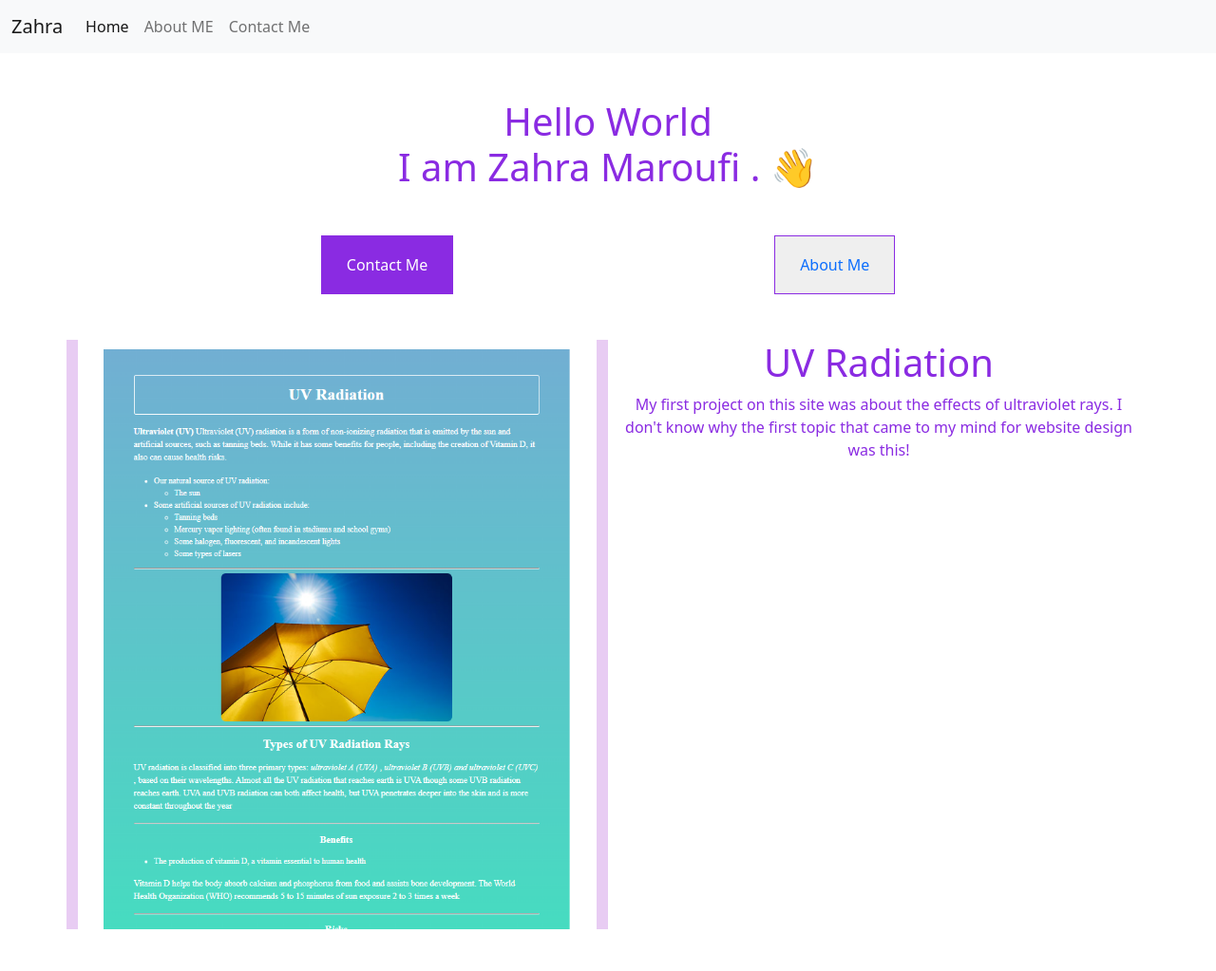
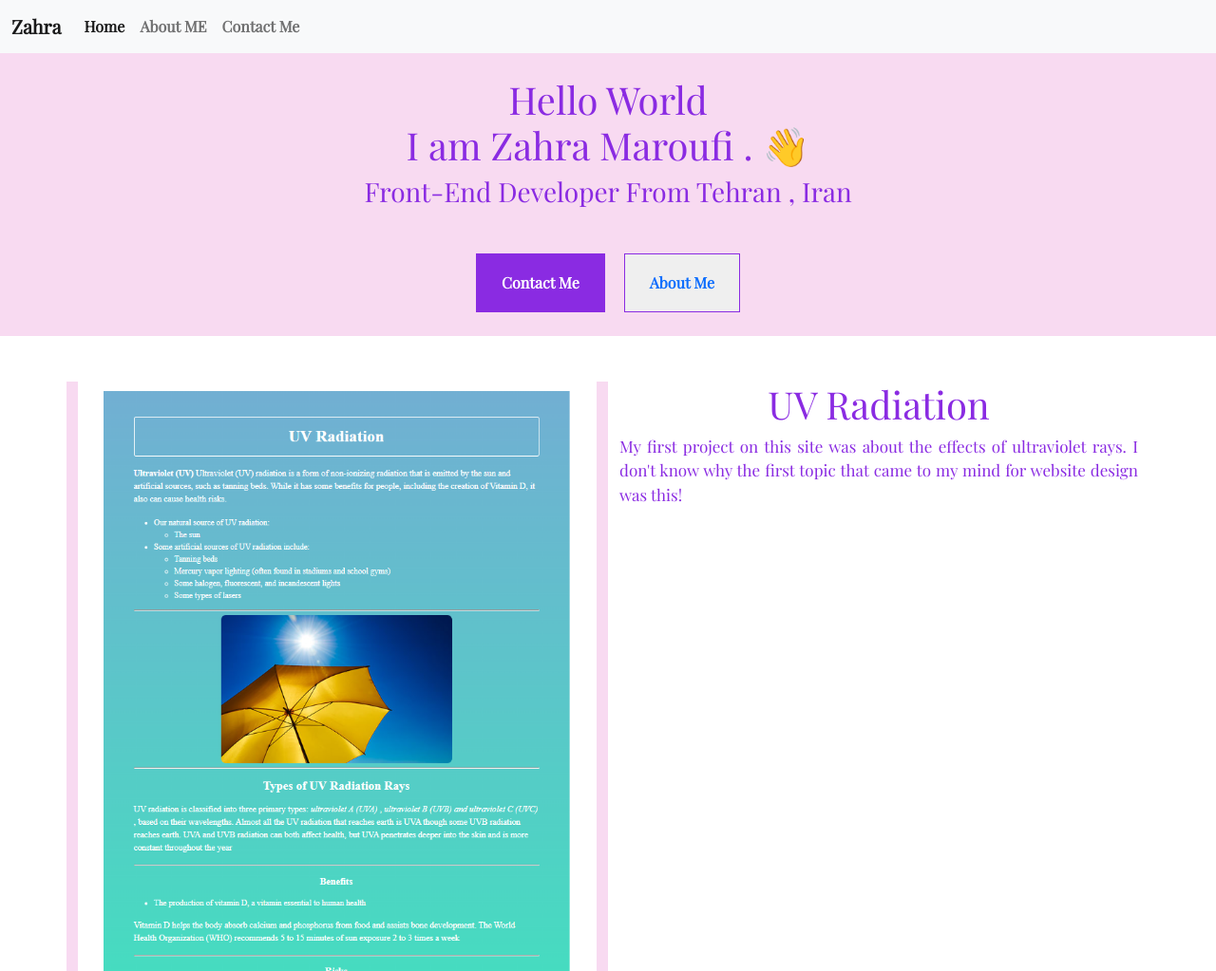
Before and after one commit to ZahraMaroufi1996/Advanced_Tools_HW, a plain HTML site: page index.html in a window 1280 px wide. Shown: the top 1023 px of the page at 95% size. Drawn offline with nearby package versions, Linux system fonts and the light colour scheme.

Commit message:
complete homepage

```diff
--- a/index.html
+++ b/index.html
@@ -13,6 +13,10 @@
       integrity="sha384-BmbxuPwQa2lc/FVzBcNJ7UAyJxM6wuqIj61tLrc4wSX0szH/Ev+nYRRuWlolflfl"
       crossorigin="anonymous"
     />
+    <link rel="preconnect" href="https://fonts.googleapis.com">
+    <link rel="preconnect" href="https://fonts.gstatic.com" crossorigin>
+    <link href="https://fonts.googleapis.com/css2?family=Playfair+Display&family=Poppins&display=swap" rel="stylesheet">
+
     <script
       src="https://cdn.jsdelivr.net/npm/bootstrap@5.0.0-beta2/dist/js/bootstrap.bundle.min.js"
       integrity="sha384-b5kHyXgcpbZJO/tY9Ul7kGkf1S0CWuKcCD38l8YkeH8z8QjE0GmW1gYU5S9FOnJ0"
@@ -50,12 +54,15 @@
         </div>
       </div>
     </nav>
-    <h1 class="mt-5">
+  <div class ="my-hero">
+   <h1>
       Hello World
       <br />
       I am Zahra Maroufi . 👋
     </h1>
-
+    <h3>
+      Front-End Developer From Tehran , Iran
+    </h3>
     <div class="button mt-5">
       <button id="contactme">
         <a class="nav-link" href="/contact.html#mymail" title="contact me by email"> Contact Me</a>
@@ -64,15 +71,16 @@
         <a class="nav-link" href="/contact.html#description" title="more info about me"> About Me</a>
       </button>
     </div>
+  </div>
 
     <div class="container">
       <div class="row mt-5 mb-5">
-        <div class="col-sm-6 my_style">
+        <div class="col d-none d-md-block my_style">
           <img src="/images/uv_radiation.png" class="img-fluid" />
         </div>
-        <div class="col-sm-6">
+        <div class="col">
           <h1 class="text-center">UV Radiation</h1>
-          <p class="text-center">
+          <p>
             My first project on this site was about the effects of ultraviolet
             rays. I don't know why the first topic that came to my mind for
             website design was this!
@@ -81,12 +89,12 @@
       </div>
 
       <div class="row mb-5">
-        <div class="col-sm-6 my_style">
+        <div class="col d-none d-md-block my_style">
           <img src="/images/weather_app.png" class="img-fluid" />
         </div>
-        <div class="col-sm-6">
+        <div class="col">
           <h1 class="text-center">Weather App</h1>
-          <p class="text-center">
+          <p>
             The next project in the SheCodes Plus course was the design of a
             weather site that also showed the weather for the next 5 days.
           </p>
--- a/style.css
+++ b/style.css
@@ -1,116 +1,30 @@
-/* :root {
-  --primary-color: #6c63ff;
-  --secondary-color: #f5f2fe;
-  --box-shadow: 0 5px 10px rgba(0, 0, 0, 0.3);
-}
-
-body {
-  margin: 60px auto;
-  max-width: 800px;
-}
-
-h1,
-h2,
-h3 {
-  text-align: center;
-  margin: 0;
-}
-
-h1 {
-  font-size: 96px;
-}
-
-h2 {
-  font-size: 48px;
-}
-
-h3 {
-  font-size: 24px;
-  opacity: 0.7;
-}
-
-p {
-  background: var(--secondary-color);
-  padding: 20px;
-  border-radius: 4px;
-  font-size: 18px;
-  line-height: 1.5;
-  text-align: center;
-}
-
-.navigation-links {
-  display: flex;
-  margin-top: 40px;
-  justify-content: center;
-}
-
-.navigation-links a {
-  margin: 20px;
-  border-radius: 4px;
-  padding: 20px 15px;
-  text-decoration: none;
-  text-transform: capitalize;
-}
-
-.contact-link {
-  background: var(--primary-color);
-  box-shadow: var(--box-shadow);
-  color: white;
-}
-
-.about-link {
-  color: var(--primary-color);
-  border: 1px solid var(--primary-color);
-}
-
-.homepage-link {
-  color: var(--primary-color);
-  text-align: center;
-  display: block;
-}
-
-.about-paragraphs {
-  display: flex;
-  margin: 30px 0;
-}
-
-.about-paragraphs p {
-  margin: 10px;
-}
-
-.email-link {
-  display: flex;
-  justify-content: center;
-  color: var(--primary-color);
-  font-size: 28px;
-  text-decoration: none;
-}
-
-.email-link:hover {
-  text-decoration: underline;
-} */
 :root {
     --border: 1px solid blueviolet;
-    --back-ground-color: rgb(232, 204, 243);
+    --back-ground-color: rgb(248, 218, 241);
     --displey: flex;
     --margin: 10px;
     --padding: 10px;
     --text-align: center;
+    --font-family: 'Playfair Display', serif ;
   }
 
   h1,
-  h2 {
+  h2 ,
+  h3
+  {
     color: blueviolet;
     text-align: var(--text-align);
+    font-family: var(--font-family);
   }
 
   .button {
     display: var(--displey);
-    justify-content: space-evenly;
+    justify-content: center;
   }
 
   #contactme {
     padding: 10px;
+    margin-right: 10px;
     border: var(--border);
     background-color: blueviolet;
   }
@@ -121,12 +35,22 @@ p {
 
   #aboutme {
     padding: 10px;
+    margin-left: 10px;
     border: var(--border);
   }
+
+.my-hero {
+  background-color: var(--back-ground-color);
+  padding: 25px;
+}
+
+
 
   a {
     text-decoration: none;
     color: blueviolet;
+    font-family: var(--font-family);
+    font-weight: bolder;
   }
 
   .contact {
@@ -134,14 +58,6 @@ p {
     display: var(--displey);
     justify-content: space-around;
   }
-
-  /* #contact,
-  #about {
-    text-align: var(--text-align);
-    background-color: var(--back-ground-color);
-    margin: var(--margin);
-    padding: var(--padding);
-  } */
 
   #mymail {
     text-align: var(--text-align);
@@ -155,10 +71,20 @@ p {
   }
 
   .my_style {
-    /* border: var(--border); */
     background-color: var(--back-ground-color);
   }
+
   p {
     color: blueviolet;
     font-weight: 450;
+    font-family: var(--font-family);
+    font-size: 17px;
+    text-align: justify;
   }
+
+
+@media (max-width : 768px) {
+  p {
+    text-align: center;
+  }
+}
```
Also changed, not shown: contact.html (+7 -2 lines).
